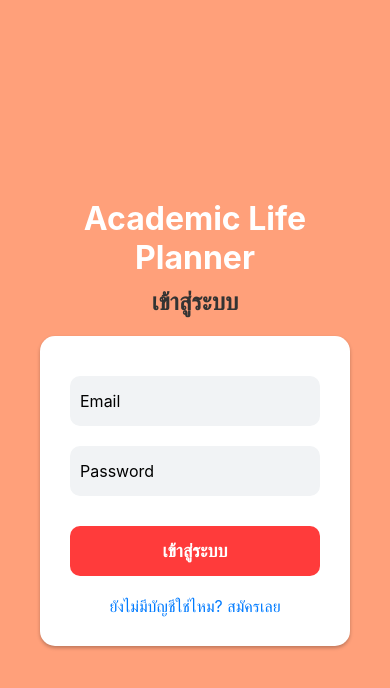
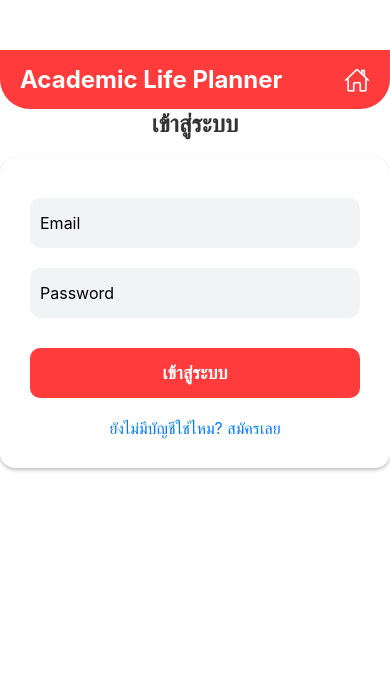
Before and after one commit to Ton-555/AcdemicLifePlanner, a React Native app: screen / in a window 390 px wide. Shown: the top 688 px of the page. Built offline with nearby package versions, Linux system fonts and the light colour scheme; no server answers.

Commit message:
fix ui auth

```diff
--- a/src/screen/Autithentication.js
+++ b/src/screen/Autithentication.js
@@ -2,7 +2,7 @@ import React, { useState } from 'react';
 import { StyleSheet, Text, View, TextInput, TouchableOpacity, Alert } from 'react-native';
 import { auth } from '../firebaseConfig';
 import { createUserWithEmailAndPassword, signInWithEmailAndPassword } from 'firebase/auth';
-
+import { Ionicons } from "@expo/vector-icons";
 export default function Autithentication() {
     const [email, setEmail] = useState("");
     const [password, setPassword] = useState("");
@@ -32,8 +32,11 @@ export default function Autithentication() {
     }
 
     return (
-        <View style={styles.authContainerWrapper}>
-            <Text style={styles.hearderText}>Academic Life Planner</Text>
+        <View style={{ paddingTop: 50 }}>
+            <View style={styles.topHeader}>
+                <Text style={styles.topHeaderText}>Academic Life Planner</Text>
+                <Ionicons name="home-outline" size={26} color="#fff" />
+            </View>
             <Text style={[styles.buttonText, { fontSize: 24, alignSelf: "center", marginBottom: 20 }]}>
                 {isLoginMode ? "เข้าสู่ระบบ" : "สมัครสมาชิก"}
             </Text>
@@ -73,7 +76,7 @@ export default function Autithentication() {
 const styles = StyleSheet.create({
     authContainerWrapper: {
         flex: 1,
-        backgroundColor: 'lightsalmon',
+        backgroundColor: 'white',
         justifyContent: 'center',
         alignItems: 'center',
         padding: 40,
@@ -125,5 +128,13 @@ const styles = StyleSheet.create({
         fontSize: 18,
         fontWeight: 'bold',
         color: 'white'
-    }
+    },
+    topHeader: {
+        backgroundColor: "#ff3b3b",
+        paddingHorizontal: 20, paddingTop: 15, paddingBottom: 15,
+        flexDirection: 'row', justifyContent: 'space-between', alignItems: 'center',
+        borderBottomLeftRadius: 30, borderBottomRightRadius: 30, elevation: 5,
+        width: "100%"
+    },
+    topHeaderText: { color: "#fff", fontSize: 24, fontWeight: "bold" },
 });
```
